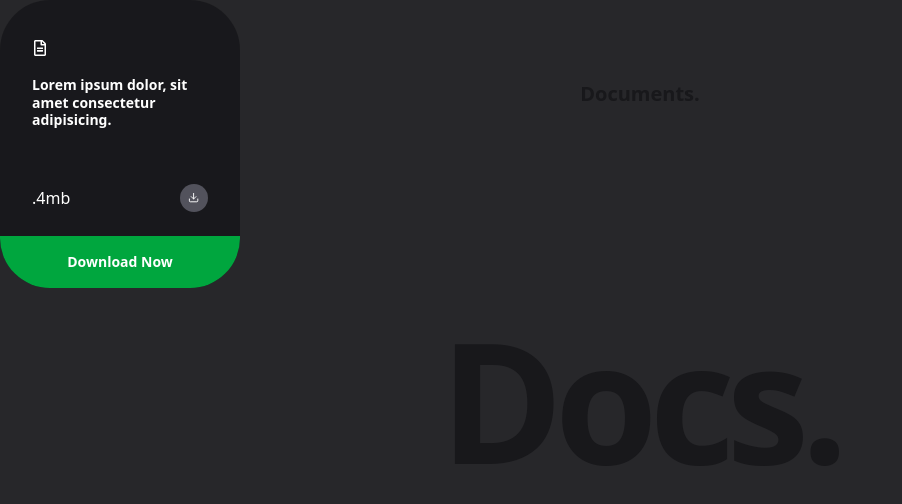
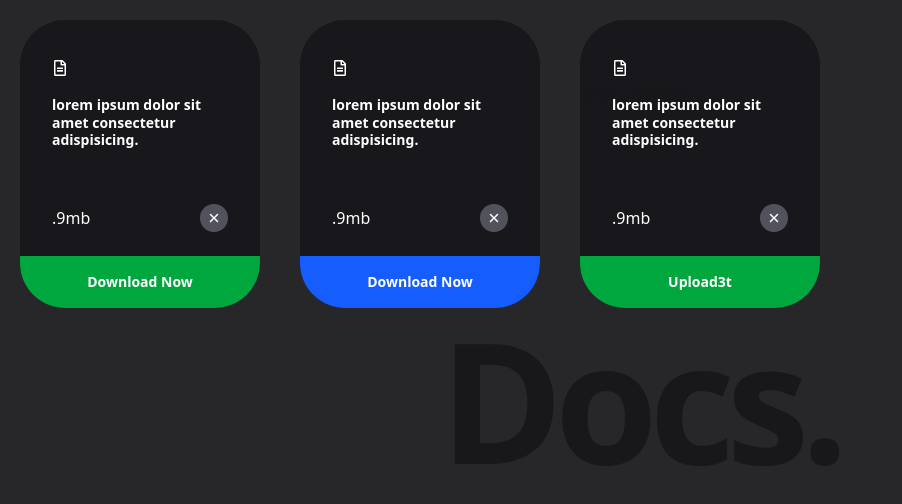
Before and after one commit to harshitsingh633/React_Practice, a React (Vite) app: page / in a window 1280 px wide. Shown: the top 504 px of the page, without its empty margins (0-902 px from the left). Built offline with nearby package versions, Linux system fonts and the light colour scheme.

Commit message:
Step 4: Used Framer-Motion

```diff
--- a/package.json
+++ b/package.json
@@ -11,6 +11,7 @@
   },
   "dependencies": {
     "@tailwindcss/vite": "^4.0.3",
+    "framer-motion": "^12.4.0",
     "react": "^19.0.0",
     "react-dom": "^19.0.0",
     "react-icons": "^5.4.0",
--- a/src/components/Card.jsx
+++ b/src/components/Card.jsx
@@ -1,27 +1,40 @@
-import React from 'react'
-import { FaRegFileAlt } from 'react-icons/fa';
-import { LuDownload } from 'react-icons/lu';
+import React from "react";
+import { FaRegFileAlt } from "react-icons/fa";
+import { LuDownload } from "react-icons/lu";
+import { IoClose } from "react-icons/io5";
+import { motion } from "framer-motion";
 
-function Card() {
+function Card({ data, reference }) {
   return (
-    <div className='relative w-60 h-72 rounded-[50px]  bg-zinc-900/90 text-white px-8 py-10 overflow-hidden'>
-        <FaRegFileAlt />
-        <p className='text-sm leading-tight mt-5 font-semibold'>
-            Lorem ipsum dolor, sit amet consectetur adipisicing.
-        </p>
-        <div className='footer absolute bottom-0 w-full  left-0 '>
-            <div className='flex items-center justify-between px-8 py-3 mb-3'>
-                <h5>.4mb</h5>
-                <span className='w-7 h-7 bg-zinc-600 rounded-full flex items-center justify-center'>
-                <LuDownload size=".7em" color='#fff'/>
-                </span>
-            </div>
-            <div className='tag w-full py-4 bg-green-600 flex items-center justify-center'>
-                <h3 className='text-sm font-semibold'>Download Now</h3>
-            </div>
+    <motion.div
+      drag
+      dragConstraints={reference}
+      whileDrag={{ scale: 1.2 }}
+      dragElastic={0.1}
+      dragTransition={{ bounceStiffness: 100, bounceDamping: 10 }}
+      className="relative flex-shrink-0 w-60 h-72 rounded-[45px]  bg-zinc-900/90 text-white px-8 py-10 overflow-hidden"
+    >
+      <FaRegFileAlt />
+      <p className="text-sm leading-tight mt-5 font-semibold">{data.desc}</p>
+      <div className="footer absolute bottom-0 w-full  left-0 ">
+        <div className="flex items-center justify-between px-8 py-3 mb-3">
+          <h5>{data.filesize}</h5>
+          <span className="w-7 h-7 bg-zinc-600 rounded-full flex items-center justify-center">
+            {data.close ? <IoClose /> : <LuDownload size=".7em" color="#fff" />}
+          </span>
         </div>
-    </div>
-  )
+        {data.tag.isOpen && (
+          <div
+            className={`tag w-full py-4 ${
+              data.tag.tagColor === "blue" ? "bg-blue-600" : "bg-green-600"
+            } flex items-center justify-center`}
+          >
+            <h3 className="text-sm font-semibold">{data.tag.tagTitle}</h3>
+          </div>
+        )}
+      </div>
+    </motion.div>
+  );
 }
 
-export default Card
+export default Card;
--- a/src/components/Foreground.jsx
+++ b/src/components/Foreground.jsx
@@ -1,11 +1,37 @@
-import React from 'react'
-import Card from './Card'
+import React, { useRef } from "react";
+import Card from "./Card";
+
 function Foreground() {
+
+    const ref = useRef(null);
+
+  const data = [
+    {
+      desc: "lorem ipsum dolor sit amet consectetur adispisicing.",
+      filesize: ".9mb",
+      close: true,
+      tag: { isOpen: true, tagTitle: "Download Now", tagColor: "green" },
+    },
+    {
+      desc: "lorem ipsum dolor sit amet consectetur adispisicing.",
+      filesize: ".9mb",
+      close: true,
+      tag: { isOpen: true, tagTitle: "Download Now", tagColor: "blue" },
+    },
+    {
+      desc: "lorem ipsum dolor sit amet consectetur adispisicing.",
+      filesize: ".9mb",
+      close: true,
+      tag: { isOpen: true, tagTitle: "Upload3t", tagColor: "green" },
+    },
+  ];
   return (
-    <div className="fixed z-[3] top-0 left-0 h-full ">
-      <Card />
+    <div ref={ref} className="fixed z-[3] top-0 left-0 h-full w-full flex gap-10 flex-wrap p-5">
+      {data.map((item, index) => (
+        <Card data={item} reference={ref} />
+      ))}
     </div>
-  )
+  );
 }
 
-export default Foreground
+export default Foreground;
```
Also changed, not shown: 1 other file (tests, documents, lock files or other folders).
